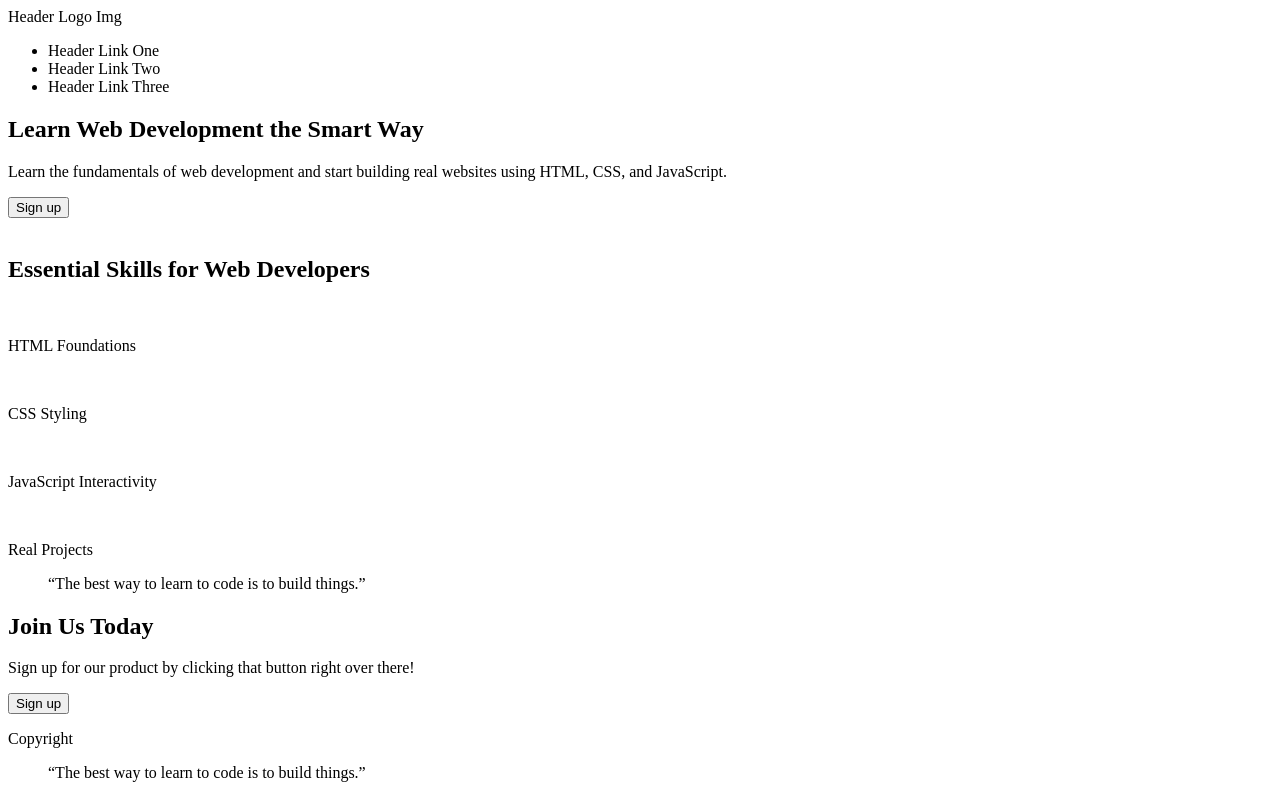
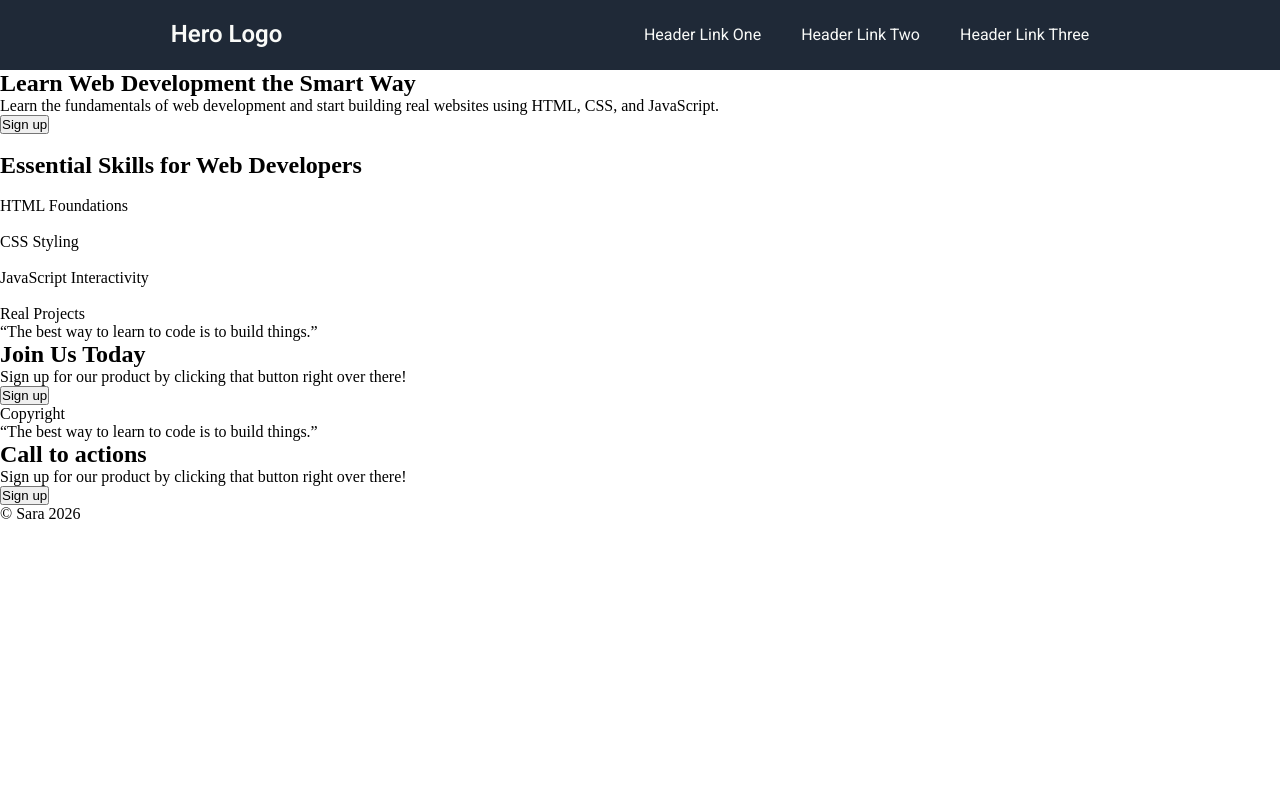
Before and after one commit to Sarai2100/learn-to-code, a plain HTML site: page index.html in a window 1280 px wide. Shown: the top 799 px of the page. Drawn offline with Linux system fonts and the light colour scheme.

Commit message:
Add CSS to header and nav

```diff
--- a/index.html
+++ b/index.html
@@ -4,11 +4,16 @@
     <meta charset="UTF-8">
     <meta name="viewport" content="width=device-width, initial-scale=1.0">
     <title>Learn How To Code</title>
+    <link rel="preconnect" href="https://fonts.googleapis.com">
+<link rel="preconnect" href="https://fonts.gstatic.com" crossorigin>
+<link href="https://fonts.googleapis.com/css2?family=Roboto:ital,wght@0,100..900;1,100..900&display=swap" rel="stylesheet">
     <link rel="stylesheet" href="styles.css">
 </head>
 <body>
     <header>
-        <div class="logo">Header Logo Img </div>
+        <div class="logo">
+            <p>Hero Logo</p>
+        </div>
         <nav clas="nav">
             <ul class="nav-links">
               <li>Header Link One</li>
--- a/styles.css
+++ b/styles.css
@@ -0,0 +1,33 @@
+* {
+    margin: 0;
+    padding: 0;
+    /* border: solid red 1px; */
+}
+
+header {
+    display: flex;
+    justify-content: space-around;
+    background-color: #1f2937 ;
+    color: #F9FAF8;
+    font-family: 'Roboto', sans-serif;
+    height: 70px;
+}
+
+.logo p {
+    font-size: 24px ;
+    font-weight: 600;
+    margin-top: 20px;
+
+}
+
+.nav-links {
+    display: flex;
+    justify-content: space-around;
+    list-style-type: none;
+    margin-top: 5px
+
+
+}
+li {
+    margin: 20px;
+}
```
Also changed, not shown: 1 other file.
